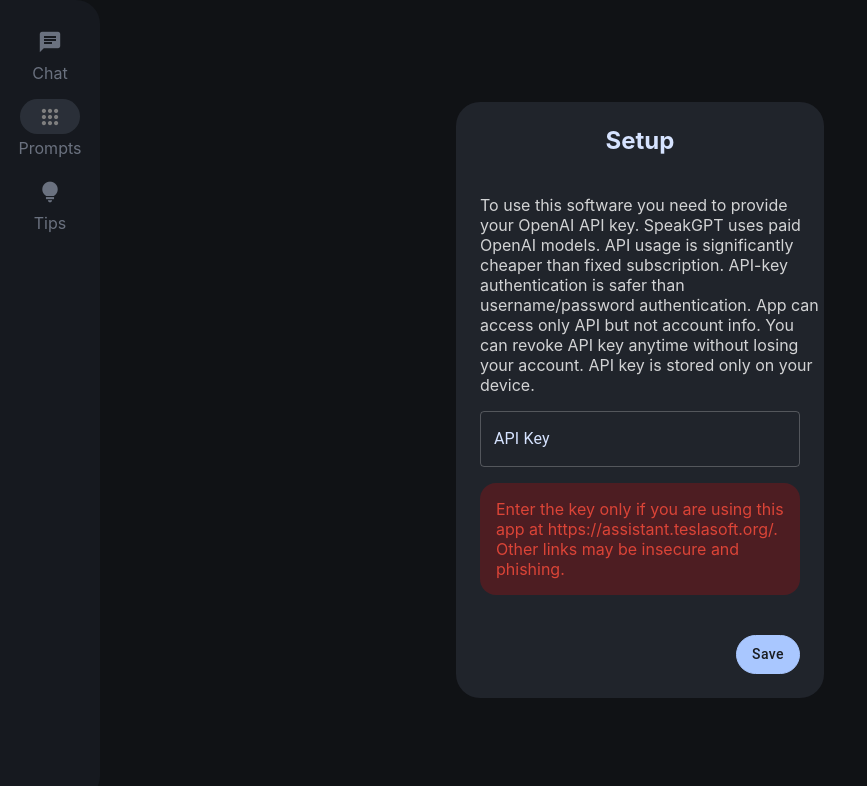
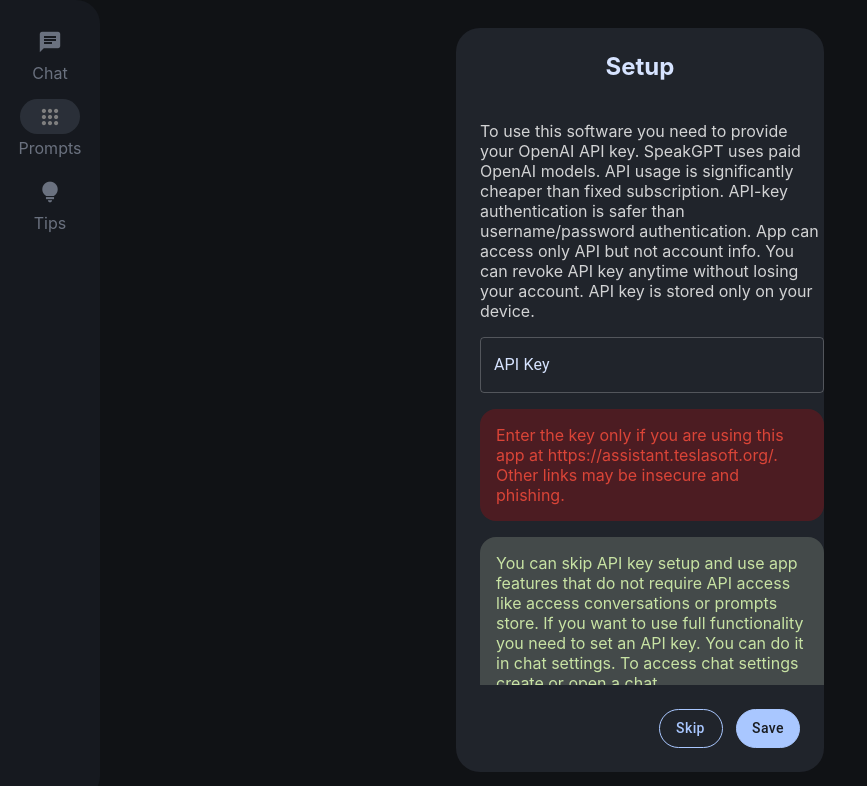
Before and after one commit to AndraxDev/speak-gpt-web, a React (Create React App) app: page /prompts/1 in a window 1280 px wide. Shown: the top 786 px of the page, without its empty margins (0-867 px from the left). Built offline with nearby package versions, Linux system fonts and the light colour scheme; a small style sheet from the web is missing; what @mui/x-license would draw is missing.

Commit message:
v0.0.11-alpha11

```diff
--- a/package.json
+++ b/package.json
@@ -1,6 +1,6 @@
 {
   "name": "speakgpt-web",
-  "version": "0.0.10-alpha10",
+  "version": "0.0.11-alpha11",
   "private": true,
   "dependencies": {
     "@babel/plugin-proposal-logical-assignment-operators": "^7.20.7",
--- a/src/components/ApiKeyChangeDialog.jsx
+++ b/src/components/ApiKeyChangeDialog.jsx
@@ -23,6 +23,7 @@
 
     const saveApiKey = () => {
         if (apiKey !== "") {
+            localStorage.removeItem('skipApiKeyCheck');
             localStorage.setItem('apiKey', apiKey);
             props.setIsOpen(false);
         }
@@ -36,7 +37,10 @@
                 e.stopPropagation()
             }}>
                 <h3 className={"dialog-title"}>Change API Key</h3>
-                <MaterialEditText label="API Key" value={apiKey} onChange={(e) => setApiKey(e.target.value)} />
+                <div className={"dialog-content"}>
+                    <MaterialEditText label="API Key" value={apiKey} onChange={(e) => setApiKey(e.target.value)}/>
+                    <p className={"warning"}>You can revoke API key <a href={"https://platform.openai.com/api-keys"} target={"_blank"}>here</a> and unset it. When you unset an API key your chats will not be removed.</p>
+                </div>
                 <div className={"dialog-actions"}>
                     <MaterialButtonOutlined24 onClick={() => {
                         props.setIsOpen(false);
@@ -44,7 +48,8 @@
                     &nbsp;&nbsp;&nbsp;
                     <MaterialButtonError onClick={() => {
                         localStorage.removeItem('apiKey');
-                    }}>Delete OpenAI key</MaterialButtonError>
+                        window.location.reload();
+                    }}>Unset API key</MaterialButtonError>
                     &nbsp;&nbsp;&nbsp;
                     <MaterialButton24 onClick={saveApiKey}>Save</MaterialButton24>
                 </div>
--- a/src/components/ApiKeyDialog.jsx
+++ b/src/components/ApiKeyDialog.jsx
@@ -16,7 +16,7 @@
 
 import React from 'react';
 import {MaterialEditText} from "../widgets/MaterialEditText";
-import {MaterialButton24} from "../widgets/MaterialButton";
+import {MaterialButton24, MaterialButtonOutlined24} from "../widgets/MaterialButton";
 
 function ApiKeyDialog(props) {
     const [apiKey, setApiKey] = React.useState("");
@@ -31,14 +31,28 @@
     return (
         <>
             {
-                localStorage.getItem('apiKey') === null || localStorage.getItem('apiKey') === undefined || localStorage.getItem('apiKey') === "" ?
+                (localStorage.getItem('apiKey') === null || localStorage.getItem('apiKey') === undefined || localStorage.getItem('apiKey') === "") && localStorage.getItem("skipApiKeyCheck") !== "true" ?
                     <div className={"priority dialog-backdrop"}>
                         <div className={"dialog-paper"}>
                             <h3 className={"dialog-title"}>Setup</h3>
-                            <p className={"dialog-content"}>To use this software you need to provide your OpenAI API key. SpeakGPT uses paid OpenAI models. API usage is significantly cheaper than fixed subscription. API-key authentication is safer than username/password authentication. App can access only API but not account info. You can revoke API key anytime without losing your account. API key is stored only on your device.</p>
-                            <MaterialEditText label="API Key" value={apiKey} onChange={(e) => setApiKey(e.target.value)} />
-                            <p className={"warning"}>Enter the key only if you are using this app at https://assistant.teslasoft.org/. Other links may be insecure and phishing.</p>
+                            <div className={"dialog-content"}>
+                                <p>To use this software you need to provide your OpenAI API
+                                    key. SpeakGPT uses paid OpenAI models. API usage is significantly cheaper than fixed
+                                    subscription. API-key authentication is safer than username/password authentication.
+                                    App can access only API but not account info. You can revoke API key anytime without
+                                    losing your account. API key is stored only on your device.</p>
+                                <MaterialEditText label="API Key" value={apiKey}
+                                                  onChange={(e) => setApiKey(e.target.value)}/>
+                                <p className={"warning"}>Enter the key only if you are using this app at
+                                    https://assistant.teslasoft.org/. Other links may be insecure and phishing.</p>
+                                <p className={"hint"}>You can skip API key setup and use app features that do not require API access like access conversations or prompts store. If you want to use full functionality you need to set an API key. You can do it in chat settings. To access chat settings create or open a chat.</p>
+                            </div>
                             <div className={"dialog-actions"}>
+                                <MaterialButtonOutlined24 onClick={() => {
+                                    localStorage.setItem('skipApiKeyCheck', 'true');
+                                    window.location.reload();
+                                }}>Skip</MaterialButtonOutlined24>
+                                &nbsp;&nbsp;&nbsp;
                                 <MaterialButton24 onClick={saveApiKey}>Save</MaterialButton24>
                             </div>
                         </div>
--- a/src/components/CurrentChat.jsx
+++ b/src/components/CurrentChat.jsx
@@ -182,6 +182,8 @@
 
     const generateImage = async (prompt) => {
         console.log("Generating image")
+
+        try {
             const openai = new OpenAI({
                 apiKey: localStorage.getItem("apiKey"),
                 dangerouslyAllowBrowser: true
@@ -208,9 +210,34 @@
             setConversation(c)
 
             saveConversation(sha256(stateSelectedChat), JSON.stringify(c));
+        } catch (e) {
+            setSelectedFile(null)
+            if (e.message.includes("401 Incorrect API key")) {
+                let c = conversation;
+                c.push({
+                    message: "This feature requires a valid API key. API key is invalid or is not set. Please set it in chat settings.",
+                    isBot: true
+                });
+
+                setConversation(c)
+
+                saveConversation(sha256(stateSelectedChat), JSON.stringify(c));
+            } else {
+                let c = conversation;
+                c.push({
+                    message: "An error occurred while performing request. Please check your connection and try again later.",
+                    isBot: true
+                });
+
+                setConversation(c)
+
+                saveConversation(sha256(stateSelectedChat), JSON.stringify(c));
+            }
+        }
     }
 
     const sendAIRequest = async (messages) => {
+        try {
             const openai = new OpenAI({
                 apiKey: localStorage.getItem("apiKey"),
                 dangerouslyAllowBrowser: true
@@ -222,7 +249,7 @@
                 let prompt = ms[ms.length - 1].content;
 
                 ms[ms.length - 1].content = [
-                { type: "text", text: prompt },
+                    {type: "text", text: prompt},
                     {
                         type: "image_url",
                         image_url: {
@@ -305,6 +332,30 @@
                 saveConversation(sha256(stateSelectedChat), JSON.stringify(m));
 
                 return "";
+            }
+        } catch (e) {
+            setSelectedFile(null)
+            if (e.message.includes("401 Incorrect API key")) {
+                let c = conversation;
+                c.push({
+                    message: "This feature requires a valid API key. API key is invalid or is not set. Please set it in chat settings.",
+                    isBot: true
+                });
+
+                setConversation(c)
+
+                saveConversation(sha256(stateSelectedChat), JSON.stringify(c));
+            } else {
+                let c = conversation;
+                c.push({
+                    message: "An error occurred while performing request. Please check your connection and try again later.",
+                    isBot: true
+                });
+
+                setConversation(c)
+
+                saveConversation(sha256(stateSelectedChat), JSON.stringify(c));
+            }
         }
     }
 
--- a/src/components/WelcomePage.jsx
+++ b/src/components/WelcomePage.jsx
@@ -18,7 +18,7 @@
 import {Link} from "react-router-dom";
 import {MaterialButton24} from "../widgets/MaterialButton";
 
-function WelcomePage(props) {
+function WelcomePage() {
     return (
         <div>
                 <h2 className={"title"}>SpeakGPT Desktop</h2>
@@ -30,6 +30,10 @@
                 <br/><br/>
                 <code className={"comment"}>// Developer note: This page must be replaced with welcome page.</code>
                 <h3 className={"title"}>Changelog:</h3>
+                <code className={"title"}>0.0.11-alpha11</code><br/>
+                <code className={"text"}>- Now you can unset your API key and skip API key setup.</code><br/>
+                <code className={"text"}>- Added full list of available models</code><br/>
+                <br/>
                 <code className={"title"}>0.0.10-alpha10</code><br/>
                 <code className={"text"}>- Search chat added</code><br/>
                 <code className={"text"}>- Tips page added</code><br/>
@@ -55,16 +59,19 @@
                 <code className={"text"}>- Added code highlighting</code><br/>
                 <code className={"text"}>- Minor improvements</code><br/>
                 <br/>
-            <h3 className={"title"}>Changelog:</h3>
                 <code className={"title"}>0.0.3-alpha3</code><br/>
                 <code className={"text"}>- Added image generation.</code><br/>
                 <code className={"text"}>- Fixed minor bugs.</code><br/>
                 <br/>
                 <code className={"title"}>0.0.2-alpha2</code><br/>
-            <code className={"text"}>- Changed chats location. Chats are now located in the indexed DB. We're preparing
-                for image generation and chats import/export. You might also noticed that you chats has gone. Open
-                Developers Tools > Console and put command localStorage.chatId, where chatId is a sha256 hash of the
-                chat name to recover a chat. You can load chat as JSON in SpeakGPT mobile app now. Web version will
+                <code className={"text"}>- Changed chats location. Chats are now located in the indexed DB. We're
+                        preparing
+                        for image generation and chats import/export. You might also noticed that you chats has gone.
+                        Open
+                        Developers Tools > Console and put command localStorage.chatId, where chatId is a sha256 hash of
+                        the
+                        chat name to recover a chat. You can load chat as JSON in SpeakGPT mobile app now. Web version
+                        will
                         receive this feature soon.</code><br/>
                 <code className={"text"}>- Added autoscroll in chats.</code><br/>
                 <br/>
```
Lines whose indentation alone changed are shown as unchanged.
